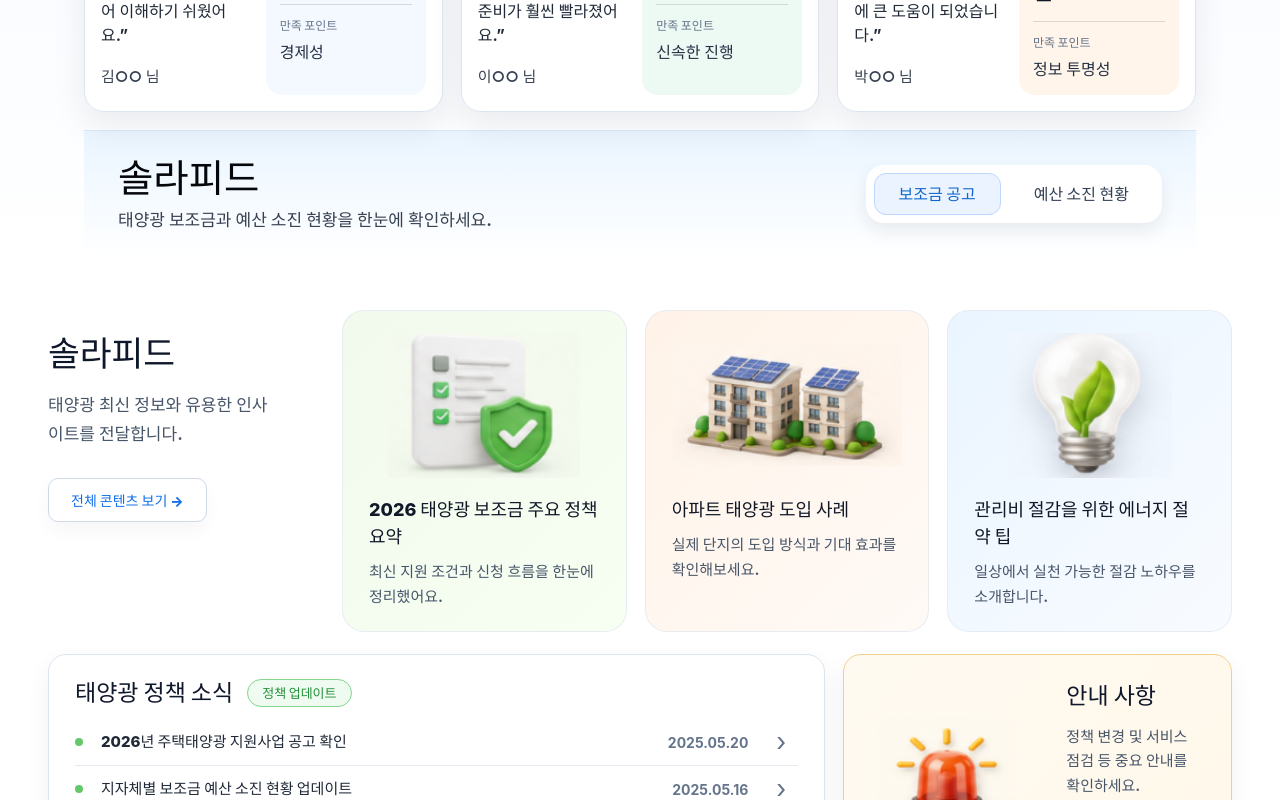
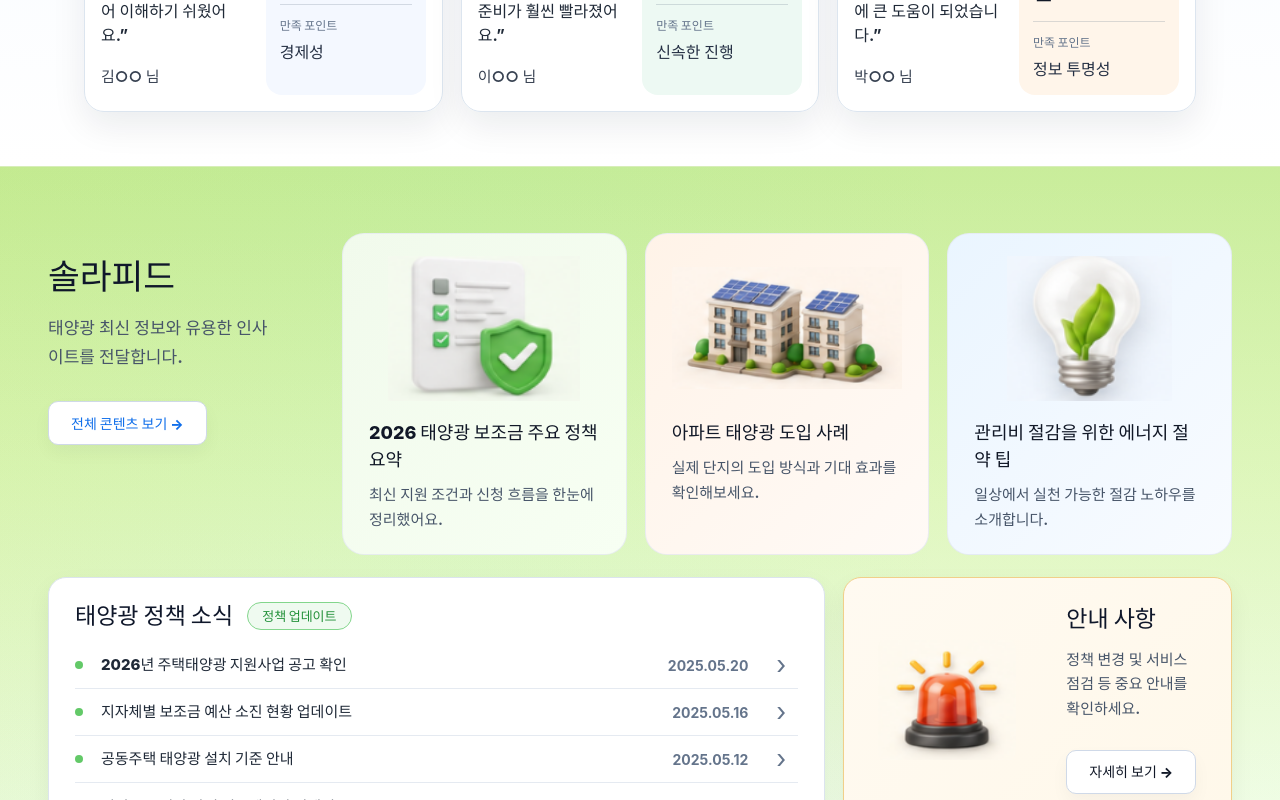
Before and after one commit to choihyungyu0/solar-power, a React (Vite) app in the folder apps/web/: page / in a window 1280 px wide. Shown: the part 2380-3180 px from the top of the page. Built offline with nearby package versions, Linux system fonts and the light colour scheme; a web font is replaced by a local one.

Commit message:
Refine solar feed section spacing

```diff
--- a/apps/web/src/components/ServiceIntroSection.tsx
+++ b/apps/web/src/components/ServiceIntroSection.tsx
@@ -209,19 +209,6 @@ function ServiceIntroSection() {
             </article>
           ))}
         </div>
-
-        <div className="solarFeedPreview" id="solar-feed-preview">
-          <div>
-            <h2>솔라피드</h2>
-            <p>태양광 보조금과 예산 소진 현황을 한눈에 확인하세요.</p>
-          </div>
-          <div className="solarFeedTabs" aria-label="솔라피드 미리보기 탭">
-            <button type="button" className="active">
-              보조금 공고
-            </button>
-            <button type="button">예산 소진 현황</button>
-          </div>
-        </div>
       </div>
     </section>
   );
--- a/apps/web/src/styles.css
+++ b/apps/web/src/styles.css
@@ -1062,7 +1062,7 @@ img {
   background:
     linear-gradient(180deg, #ffffff 0%, #f1f7ff 50%, #ffffff 100%);
   color: #111827;
-  padding: 34px 84px 0;
+  padding: 34px 84px 54px;
 }
 
 .serviceIntroInner {
@@ -1075,8 +1075,7 @@ img {
 }
 
 .serviceIntroHeader h2,
-.introReviewHeader h2,
-.solarFeedPreview h2 {
+.introReviewHeader h2 {
   margin: 0;
   color: #05070b;
   font-size: clamp(28px, 3vw, 42px);
@@ -1088,8 +1087,7 @@ img {
 }
 
 .serviceIntroHeader p,
-.introReviewHeader p,
-.solarFeedPreview p {
+.introReviewHeader p {
   margin: 8px 0 0;
   color: #374151;
   font-size: 17px;
@@ -1409,52 +1407,32 @@ img {
   background: rgba(100, 116, 139, 0.24);
 }
 
-.solarFeedPreview {
-  margin-top: 18px;
-  min-height: 128px;
-  display: flex;
-  align-items: center;
-  justify-content: space-between;
-  gap: 24px;
-  padding: 22px 34px;
-  background: linear-gradient(180deg, #eaf5ff 0%, #ffffff 100%);
-  border-top: 1px solid #dce9f7;
-}
-
-.solarFeedTabs {
-  display: flex;
-  gap: 8px;
-  padding: 8px;
-  border-radius: 18px;
-  background: #ffffff;
-  box-shadow: 0 8px 18px rgba(15, 23, 42, 0.08);
-}
-
-.solarFeedTabs button {
-  min-height: 42px;
-  padding: 0 24px;
-  border: 1px solid transparent;
-  border-radius: 12px;
-  background: transparent;
-  color: #334155;
-  font-weight: 900;
-}
-
-.solarFeedTabs button.active {
-  border-color: #bdd7ff;
-  background: #eaf3ff;
-  color: #1268ca;
-}
-
 .solarFeedSection {
-  background: #ffffff;
+  position: relative;
+  overflow: hidden;
+  border-top: 1px solid #d7eeb9;
+  background:
+    linear-gradient(180deg, #d8f4b8 0%, #e4f8ca 18%, #eefbdc 36%, #f7ffef 58%, #ffffff 82%),
+    linear-gradient(135deg, rgba(187, 247, 208, 0.55) 0%, rgba(240, 253, 244, 0.34) 48%, transparent 78%);
   color: #111827;
 }
 
+.solarFeedSection::before {
+  content: "";
+  position: absolute;
+  inset: 0;
+  background:
+    linear-gradient(180deg, rgba(132, 204, 22, 0.18) 0%, rgba(163, 230, 53, 0.12) 24%, rgba(187, 247, 208, 0.07) 48%, transparent 72%),
+    linear-gradient(90deg, rgba(132, 204, 22, 0.08), rgba(74, 222, 128, 0.05), transparent 74%);
+  pointer-events: none;
+}
+
 .solarFeedInner {
+  position: relative;
+  z-index: 1;
   width: min(1440px, calc(100% - 96px));
   margin: 0 auto;
-  padding: 52px 0 22px;
+  padding: 66px 0 22px;
 }
 
 .solarFeedTop {
@@ -1997,7 +1975,7 @@ img {
 
 @media (max-width: 760px) {
   .serviceIntro {
-    padding: 28px 18px 0;
+    padding: 28px 18px 42px;
   }
 
   .introProcessCard {
@@ -2038,11 +2016,6 @@ img {
     grid-template-columns: 1fr;
   }
 
-  .solarFeedPreview,
-  .solarFeedTabs {
-    align-items: stretch;
-    flex-direction: column;
-  }
 }
 
 @media (max-width: 1220px) {
@@ -2253,7 +2226,7 @@ img {
   }
 
   .serviceIntro {
-    padding: 28px 18px 0;
+    padding: 28px 18px 42px;
     background: #ffffff;
   }
 
@@ -2432,10 +2405,6 @@ img {
     text-align: center;
   }
 
-  .solarFeedPreview {
-    display: none;
-  }
-
   .solarFeedInner,
   .solarFooterInner,
   .solarFooterBottom {
@@ -2443,7 +2412,7 @@ img {
   }
 
   .solarFeedInner {
-    padding: 34px 0 18px;
+    padding: 44px 0 18px;
   }
 
   .solarFeedTop {
@@ -2799,7 +2768,6 @@ img {
 .sectionHeading h2,
 .serviceIntroHeader h2,
 .introReviewHeader h2,
-.solarFeedPreview h2,
 .solarFeedIntro h2,
 .feedPanel h2,
 .noticePanel h2,
@@ -2823,7 +2791,6 @@ img {
 .loginButton,
 .primaryButton,
 .secondaryButton,
-.solarFeedTabs button,
 .solarFeedIntro button,
 .noticePanel button,
 .faqRows button,
@@ -2840,7 +2807,6 @@ img {
 .ctaPanel p,
 .serviceIntroHeader p,
 .introReviewHeader p,
-.solarFeedPreview p,
 .introProcessText p,
 .introFeatureText p,
 .solarFeedIntro p,
@@ -3145,7 +3111,7 @@ img {
 
   .serviceIntro {
     margin-top: 30px;
-    padding: 34px 24px 0;
+    padding: 34px 24px 46px;
     background: linear-gradient(180deg, #eef7ff 0%, #ffffff 42%);
   }
 
@@ -3353,7 +3319,7 @@ img {
   }
 
   .serviceIntro {
-    padding: 30px 18px 0;
+    padding: 30px 18px 42px;
   }
 
   .serviceIntroHeader h2 {
```
